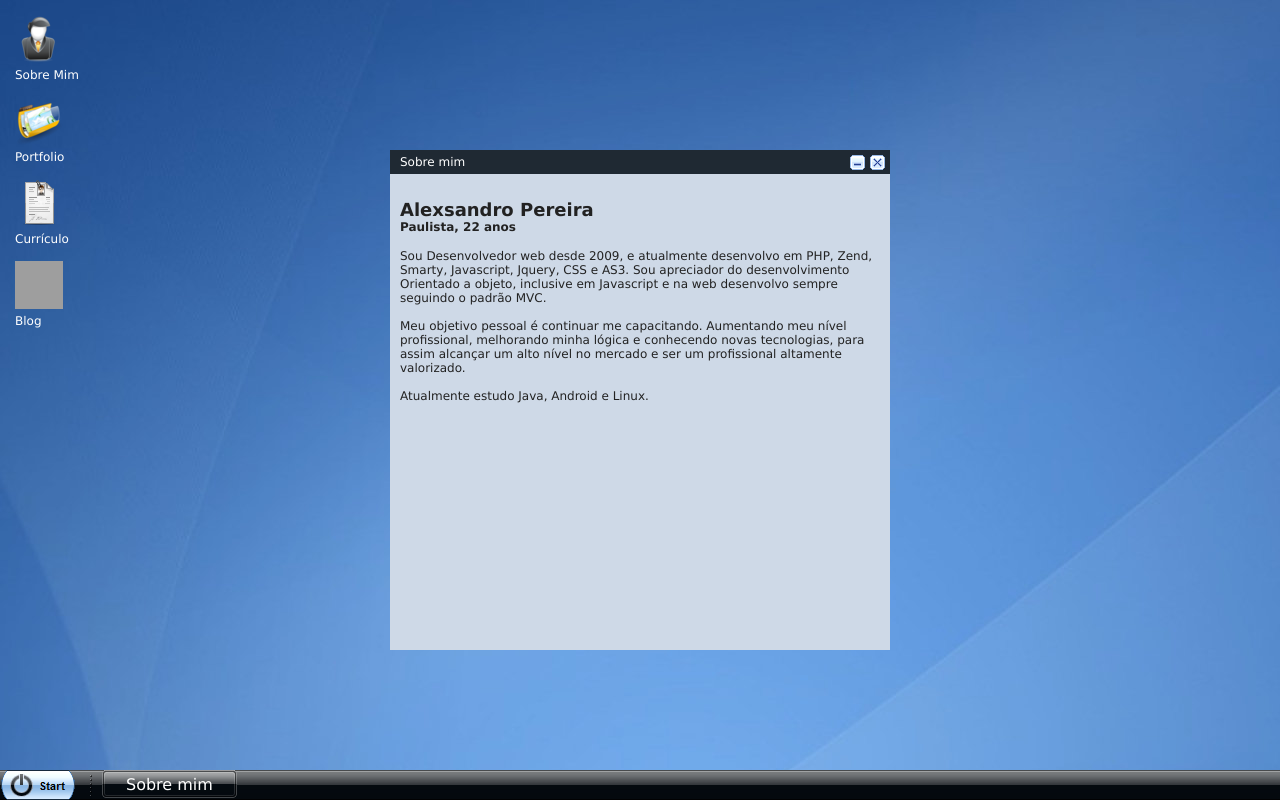
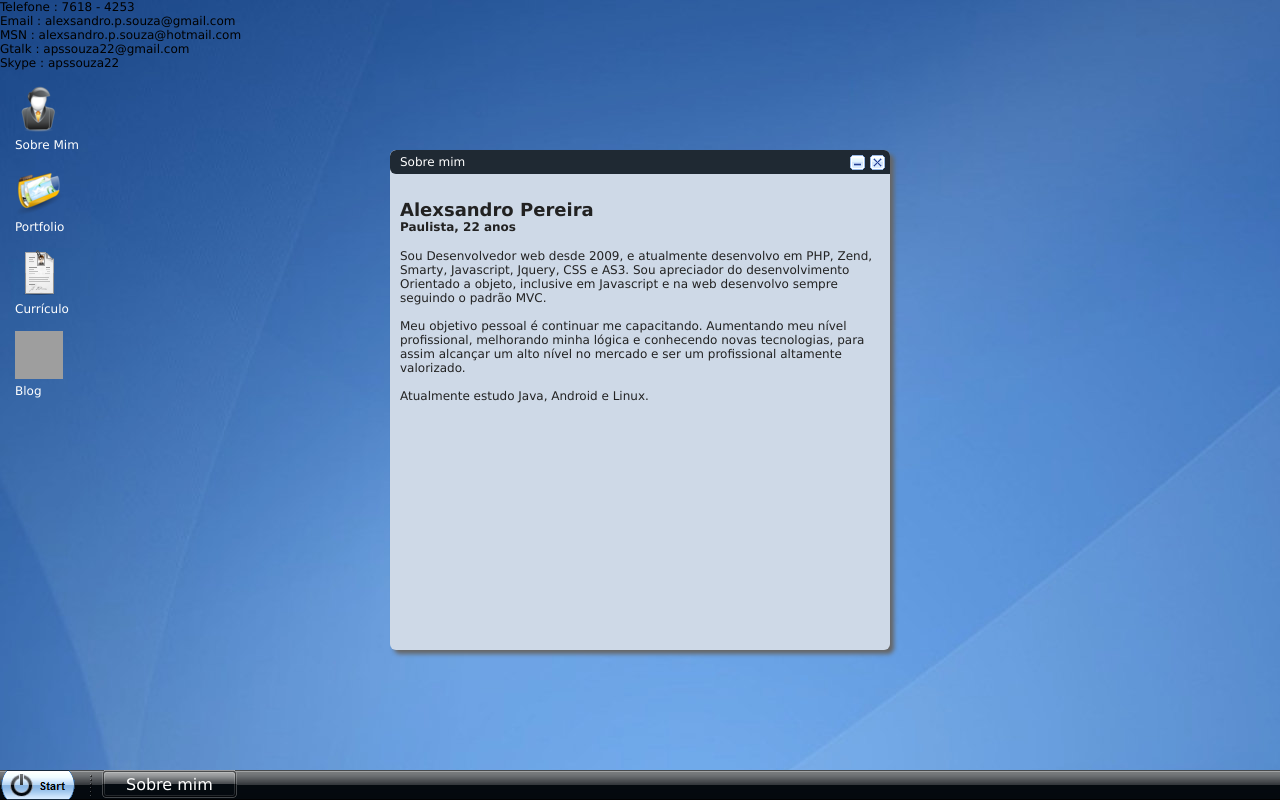
Before and after one commit to apssouza22/portfolio, a PHP site: page / in a window 1280 px wide, after a click on "Sobre Mim". Run offline with PHP 8.4, Linux system fonts and the light colour scheme; grey boxes are pictures that could not be loaded.

Commit message:
merge alteracoes

```diff
--- a/css.css
+++ b/css.css
@@ -57,7 +57,19 @@ img{
     overflow: hidden;
     background: #ced9e7;
     top: 900px;
+
+  -moz-border-radius: 6px;
+  -webkit-border-radius: 6px;
+  border-radius: 6px;
+
+  -moz-box-shadow:  4px 4px 4px #666666;
+  -webkit-box-shadow:  4px 4px 4px #666666;
+  box-shadow:  4px 4px 4px #666666;
+
 }
+
+
+
 
 #content .window .windowContent{
     height: 470px;
@@ -92,6 +104,10 @@ img{
     position: relative;
     text-align: center;
     padding: 20px 0 5px;
+
+	-moz-border-radius: 6px;
+	-webkit-border-radius: 6px;
+	border-radius: 6px;
 }
 
 
@@ -134,6 +150,10 @@ img{
     cursor: move;
     background: none repeat scroll 0 0 #1F2933;
     color: #fff;
+
+	-moz-border-radius: 6px;
+	-webkit-border-radius: 6px;
+	border-radius: 6px;
 }
 
 #content .window .windowHeader .windowTitle{
--- a/index.html
+++ b/index.html
@@ -8,10 +8,31 @@ and open the template in the editor.
         <meta http-equiv="Content-Type" content="text/html; charset=UTF-8">
         <title>Alexsandro Pereira</title>
         <link rel="stylesheet" type="text/css" href="css.css" />
+
     </head>
     <body>
 
         <div id="content">
+
+			<div class="contato">
+				<ul>
+					<li>
+						Telefone : 7618 - 4253
+					</li>
+					<li>
+						Email : alexsandro.p.souza@gmail.com
+					</li>
+					<li>
+						MSN : alexsandro.p.souza@hotmail.com
+					</li>
+					<li>
+						Gtalk : apssouza22@gmail.com
+					</li>
+					<li>
+						Skype : apssouza22
+					</li>
+				</ul>
+			</div>
 
             <div class="boxShortcuts">
                 <a href="#sobremim" rel="sobremim" title="Sobre mim" class="icone">
@@ -140,6 +161,7 @@ and open the template in the editor.
                     <div class="curriculoItem">
                         PHP<br>
 						Smarty<br>
+						Javascript<br>
                         Jquery<br>
                         CSS<br>
                         MySql
@@ -154,12 +176,12 @@ and open the template in the editor.
                         Mysql Avançado – T2ti cursos<br>
                         SEO - Ajaxme treinamentos<br>
                         Java  (cursando) – T2ti cursos<br>
-                        Linux (cursando) - Linux Brasil
+                        Linux - Linux Brasil
                     </div>
 
                     <h3>Conhecimentos básicos adicionais</h3>
                     <div class="curriculoItem">
-                        Photoshop, Flash, Android, Linux, ExtJS e JSP.
+                        Zend Framework, SqlServer, PostgreSql, AS3, AS2, Photoshop, Flash, Android, Linux e JSP.
                     </div>
 
                     <h3>Experiência profissional </h3>
@@ -181,16 +203,6 @@ and open the template in the editor.
 
                 </div>
             </div><!--FIM CURRICULO-->
-
-            <div id="videoaula" class="window" >
-                <div class="windowHeader">
-                    <div class="windowTitle">title</div>
-                    <div class="windowButtons"><a href="" class="min"></a><a href="" class="close"></a></div>
-                </div>
-                <div class="windowContent">
-                    video aulas
-                </div>
-            </div><!--FIM VIDEO AULAS-->
 
         </div><!-- FIM - CONTENT PRINCIPAL -->
 
```
